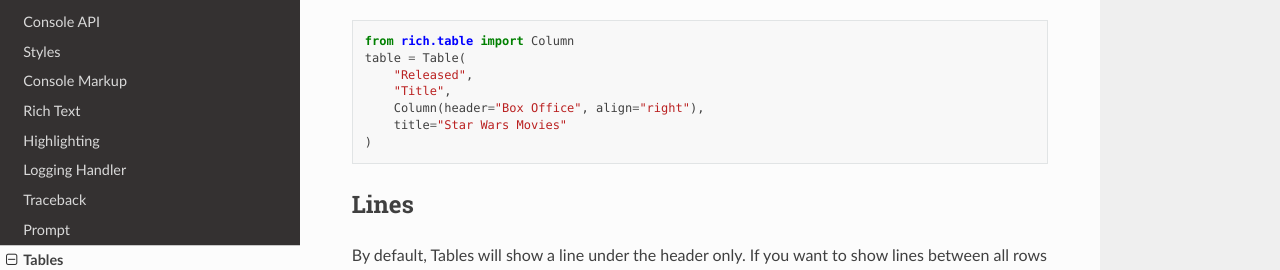
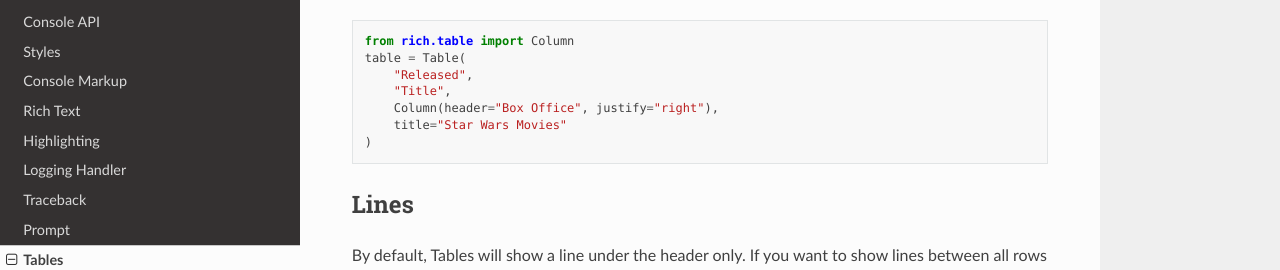
Before and after one commit to Textualize/rich, a Sphinx documentation site: the page built from docs/source/tables.rst, in a window 1280 px wide and 900 px high, scrolled down 1357 px. Shown: the part 159-429 px from the top of the window. Built offline with Sphinx 7.4.7 and the Read the Docs theme 2.0.0, drawn with Linux system fonts in a browser that asks for light colours; pages that are not in the unit, such as notebooks, are missing from menus.

Commit message:
fix typo in docs

```diff
--- a/docs/source/live.rst
+++ b/docs/source/live.rst
@@ -138,7 +138,7 @@
     table.add_column("Description")
     table.add_column("Level")
 
-    with Live(table, refresh_per_second=4):  # update 4 times a second to feel fluid
+    with Live(table, refresh_per_second=4) as live:  # update 4 times a second to feel fluid
         for row in range(12):
             live.console.print("Working on row #{row}")
             time.sleep(0.4)
--- a/docs/source/tables.rst
+++ b/docs/source/tables.rst
@@ -65,7 +65,7 @@
     table = Table(
         "Released",
         "Title",
-        Column(header="Box Office", align="right"),
+        Column(header="Box Office", justify="right"),
         title="Star Wars Movies"
     )
 
```
